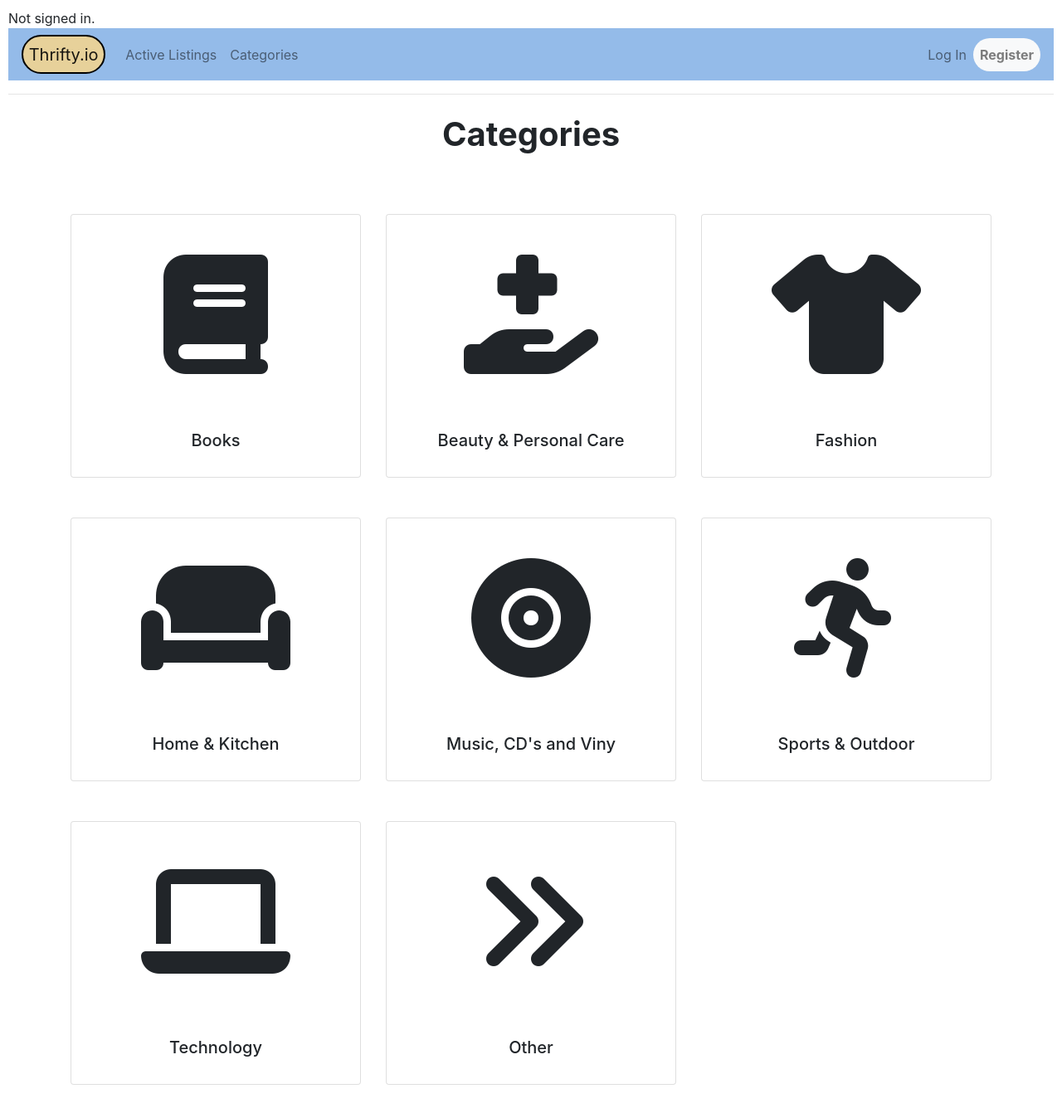
After one commit to AndreiLesi/course_webProgramming, a Django app: page /categories in a window 1280 px wide. The commit adds this page. Shown: the whole page at 83% size. Run offline with Django 3.2, Linux system fonts and the light colour scheme; some libraries are stand-ins or nearby versions.

Commit message:
Added Categories, improved details and index functionalities

```diff
--- a/Projekt_2/auctions/static/auctions/styles.css
+++ b/Projekt_2/auctions/static/auctions/styles.css
@@ -14,7 +14,7 @@ nav {
     background-color: #E7D19A;
 }
 
-img {
+.img-class img, .img-details{
     height: 90%;
     width: auto;
 }
@@ -31,14 +31,17 @@ img {
     border-radius: 2rem!important
 }
 
-.truncated {
-    overflow: hidden;
-    display: block;
-    height: 100px;
-    white-space: wrap;
-    text-overflow: ellipsis;
-}
 
 .text {
     white-space: pre-line;
 }
+
+
+.truncated {
+    display: block;
+    display: -webkit-box;
+    -webkit-line-clamp: 2;
+    -webkit-box-orient: vertical;
+    overflow: hidden;
+    text-overflow: ellipsis;
+}
--- /dev/null
+++ b/Projekt_2/auctions/templates/auctions/categories.html
@@ -0,0 +1,24 @@
+{% extends "auctions/layout.html" %}
+
+{% block body %}
+    <h1 class="display-5 text-center m-4 mb-5"> <strong> Categories </strong></h1>
+
+    <div class="container">
+        <div class="row">
+            {% for category, label in categoriesAndIcons %}
+            <div class="col-sm-6 col-md-4 my-4">
+                <div class="card">
+                    <div class="card-img-top text-center">
+                        <a href="{% url 'category' category %}" class="stretched-link"></a>
+                        <i class="fas {{ label }} fa-9x card-img-top my-5"></i>
+                    </div>
+                    <div class="card-body">
+                        <h5 class="card-title text-center">{{ category }}</h5>
+                    </div>
+                </div>
+            </div>
+            {% endfor %}
+        </div>
+    </div>
+
+{% endblock %}
--- a/Projekt_2/auctions/templates/auctions/create.html
+++ b/Projekt_2/auctions/templates/auctions/create.html
@@ -4,7 +4,7 @@
 
     <div class="row">
         <div class="col-md-5 mx-auto">
-            <h1 class="display-4 text-center mb-5">Create a new Listing</h1>
+            <h1 class="display-4 text-center mb-5 font-weight-bold"> Create a new Listing</h1>
 
             {% if message %}
                 <div class="alert alert-danger" role="alert">{{ message }}</div>
--- a/Projekt_2/auctions/templates/auctions/details.html
+++ b/Projekt_2/auctions/templates/auctions/details.html
@@ -78,7 +78,7 @@
 
             <!-- Image  -->
             <div class="col-lg-6 order-1 order-lg-2 mb-5 mb-lg-0 d-flex justify-content-md-center">
-                <img class="img" src= {{ listing.imageURL }} alt="">
+                <img class="img-details" src= {{ listing.imageURL }} alt="">
             </div>
 
             <!-- Description -->
--- a/Projekt_2/auctions/templates/auctions/layout.html
+++ b/Projekt_2/auctions/templates/auctions/layout.html
@@ -6,6 +6,7 @@
         <title>{% block title %}Auctions{% endblock %}</title>
         <link rel="stylesheet" href="https://stackpath.bootstrapcdn.com/bootstrap/4.4.1/css/bootstrap.min.css" integrity="sha384-Vkoo8x4CGsO3+Hhxv8T/Q5PaXtkKtu6ug5TOeNV6gBiFeWPGFN9MuhOf23Q9Ifjh" crossorigin="anonymous">
         <link href="{% static 'auctions/styles.css' %}" rel="stylesheet">
+        <script src="https://kit.fontawesome.com/a076d05399.js"></script>
     </head>
     <body>
         <div>
@@ -23,11 +24,17 @@
                     <li class="nav-item">
                         <a class="nav-link" href="{% url 'index' %}">Active Listings</a>
                     </li>
-
+                    <li class="nav-item">
+                        <a class="nav-link" href="{% url 'categories' %}">Categories</a>
+                    </li>
                     {% if user.is_authenticated %}
                     <li class="nav-item">
                         <a class="nav-link" href="{% url 'create' %}">Create Listing</a>
                     </li>
+                    <li class="nav-item">
+                        <a class="nav-link" href="{% url 'watchlist' %}">My Watchlist</a>
+                    </li>
+
                     {% endif %}
                 </ul>
             </div>
--- a/Projekt_2/auctions/urls.py
+++ b/Projekt_2/auctions/urls.py
@@ -8,39 +8,8 @@ urlpatterns = [
     path("logout", views.logout_view, name="logout"),
     path("register", views.register, name="register"),
     path("create", views.create, name="create"),
-    path("details/<int:id>", views.details, name="details")
+    path("details/<int:id>", views.details, name="details"),
+    path("watchlist", views.watchlist, name="watchlist"),
+    path("categories", views.categories, name="categories"),
+    path("categories/<str:category>", views.category, name="category")
 ]
-
-
-# def details(request, id):
-#     print(f"Request id was : {id}")
-#     entry = Listing.objects.get(id = id)
-
-#     if request.method == "POST":
-#         bidPrice=int(request.POST["bid"])
-#         if "placeBid" in request.POST.keys():
-#             print(type(bidPrice))
-#             print(type(entry.currentPrice))
-
-#             if bidPrice > entry.currentPrice:
-#                 newBid = Bid(createdBy=request.user, listing=entry,
-#                             bidPrice=bidPrice)
-#                 newBid.save()
-#                 entry.currentPrice = bidPrice
-#                 entry.save()
-#                 messages.success(request, "Your bid has been succesfully placed!")
-#             else:
-#                 messages.success(request, "Your bid must be higher the current one!")
-
-#         elif "addToWL" in request.POST.keys():
-#             pass
-
-#         # return redirect("details", id=title)
-
-
-#     highestBid = entry.bids.filter(createdBy=request.user.id)
-#     return render(request, "auctions/details.html", {
-#         "listing": entry,
-#         "userBids": highestBid,
-#         "id": id
-#     })
--- a/Projekt_2/auctions/views.py
+++ b/Projekt_2/auctions/views.py
@@ -12,7 +12,8 @@ from .forms import ListingForm
 
 def index(request):
     return render(request, "auctions/index.html", {
-        "listings": Listing.objects.all()[::-1]
+        "listings": Listing.objects.all()[::-1],
+        "viewType": 0
     })
 
 
@@ -98,7 +99,7 @@ def details(request, id):
     entry = Listing.objects.get(id = id)
 
     if request.method == "POST":
-        if "placeBid" in request.POST.keys():
+        if "placeBid" in request.POST.keys() and request.POST["bid"]:
             bidPrice=float(request.POST["bid"])
 
             if (bidPrice > entry.currentPrice) and \
@@ -125,3 +126,32 @@ def details(request, id):
         "listing": entry,
         "highestBid": highestBid,
     })
+
+
+def watchlist(request):
+    return render(request, "auctions/index.html", {
+        "listings": request.user.watchlist.all()[::-1],
+        "viewType": 1
+    })
+
+
+def categories(request):
+    categoriesAndIcons = [("Books", "fa-book"),
+                          ("Beauty & Personal Care","fa-hand-holding-medical"),
+                          ("Fashion","fa-tshirt"),("Home & Kitchen","fa-couch"),
+                          ("Music, CD's and Viny","fa-record-vinyl"),
+                          ("Sports & Outdoor","fa-running"),
+                          ("Technology","fa-laptop"),
+                          ("Other","fa-angle-double-right")]
+
+    return render(request, "auctions/categories.html", {
+        "categoriesAndIcons": categoriesAndIcons
+    })
+
+
+def category(request, category):
+    return render(request, "auctions/index.html", {
+        "listings": Listing.objects.filter(category=category)[::-1],
+        "viewType": 2,
+        "category": category
+    })
```
Also changed, not shown: Projekt_2/auctions/models.py (+5 -3 lines), Projekt_2/auctions/templates/auctions/index.html (+21 -4 lines), Projekt_2/auctions/migrations/0014_auto_20200827_1910.py (added), Projekt_2/db.sqlite3.
